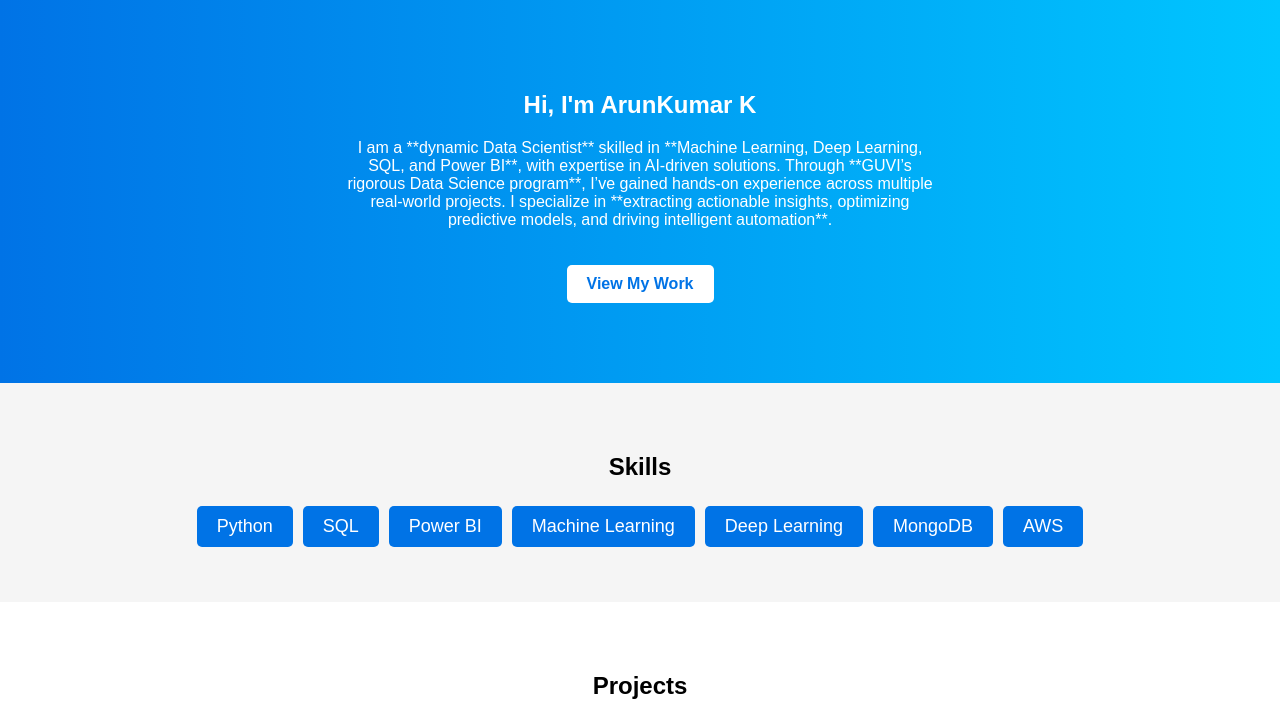
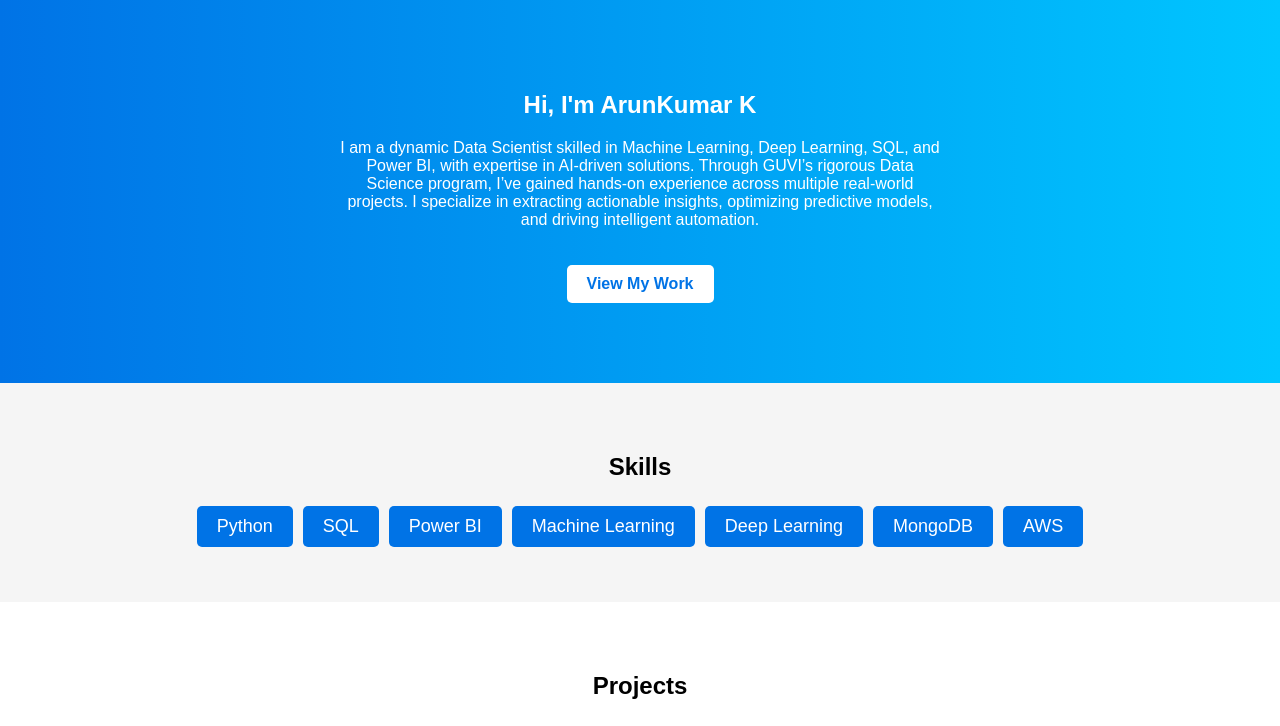
Before and after one commit to Arun7ak/portfolio, a plain HTML site: page index.html in a window 1280 px wide. Shown: the part 62-788 px from the top of the page. Drawn offline with Linux system fonts and the light colour scheme.

Commit message:
index.html

```diff
--- a/index.html
+++ b/index.html
@@ -24,7 +24,7 @@
     <section id="about" class="hero">
         <div class="hero-content">
             <h1>Hi, I'm ArunKumar K</h1>
-            <p>I am a **dynamic Data Scientist** skilled in **Machine Learning, Deep Learning, SQL, and Power BI**, with expertise in AI-driven solutions. Through **GUVI’s rigorous Data Science program**, I’ve gained hands-on experience across multiple real-world projects. I specialize in **extracting actionable insights, optimizing predictive models, and driving intelligent automation**.</p>
+            <p>I am a dynamic Data Scientist skilled in Machine Learning, Deep Learning, SQL, and Power BI, with expertise in AI-driven solutions. Through GUVI’s rigorous Data Science program, I’ve gained hands-on experience across multiple real-world projects. I specialize in extracting actionable insights, optimizing predictive models, and driving intelligent automation.</p>
             <a href="#projects" class="btn">View My Work</a>
         </div>
     </section>
```
